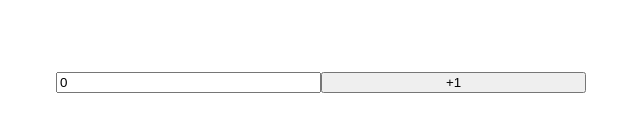
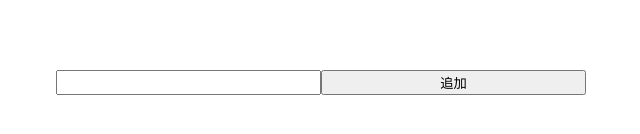
Before and after one commit to takaaki2255/Vue-test, a Vue app: page / in a window 1280 px wide. Shown: the part 318-452 px from the top of the page, without its empty margins (319-959 px from the left). Built offline with nearby package versions, Linux system fonts and the light colour scheme.

Commit message:
リスト更新ボタン追加

```diff
--- a/src/App.vue
+++ b/src/App.vue
@@ -1,4 +1,6 @@
-<!-- <script setup>
+<!--
+  1回目の編集
+  <script setup>
 import { ref, computed } from "vue";
 
 import WelcomeItemVue from "./components/WelcomeItem.vue";
@@ -16,6 +18,9 @@ const myname = ref("");
   <p>お名前は? : <input type="text" size="30" v-model="myname" /></p>
   <p v-html="message" :style="{ color: color, 'background-color': 'blue' }"></p>
 </template> -->
+
+<!--
+  2回目の編集
 <script setup>
 import { ref } from "vue";
 const number = ref(0);
@@ -27,4 +32,25 @@ const add = () => {
 <template>
   <input type="text" size="30" v-model="number" />
   <button @click="add()">+1</button>
+</template> -->
+
+<script setup>
+import { ref } from "vue";
+
+const todos = ref([]);
+const newTodo = ref("");
+
+const addTodo = () => {
+  todos.value.push(newTodo.value);
+  newTodo.value = "";
+};
+</script>
+
+<template>
+  <input type="text" size="30" v-model="newTodo" />
+  <button @click="addTodo()">追加</button>
+
+  <ul>
+    <li v-for="(todo, i) in todos" v-bind:key="i">{{ todo }}</li>
+  </ul>
 </template>
```
